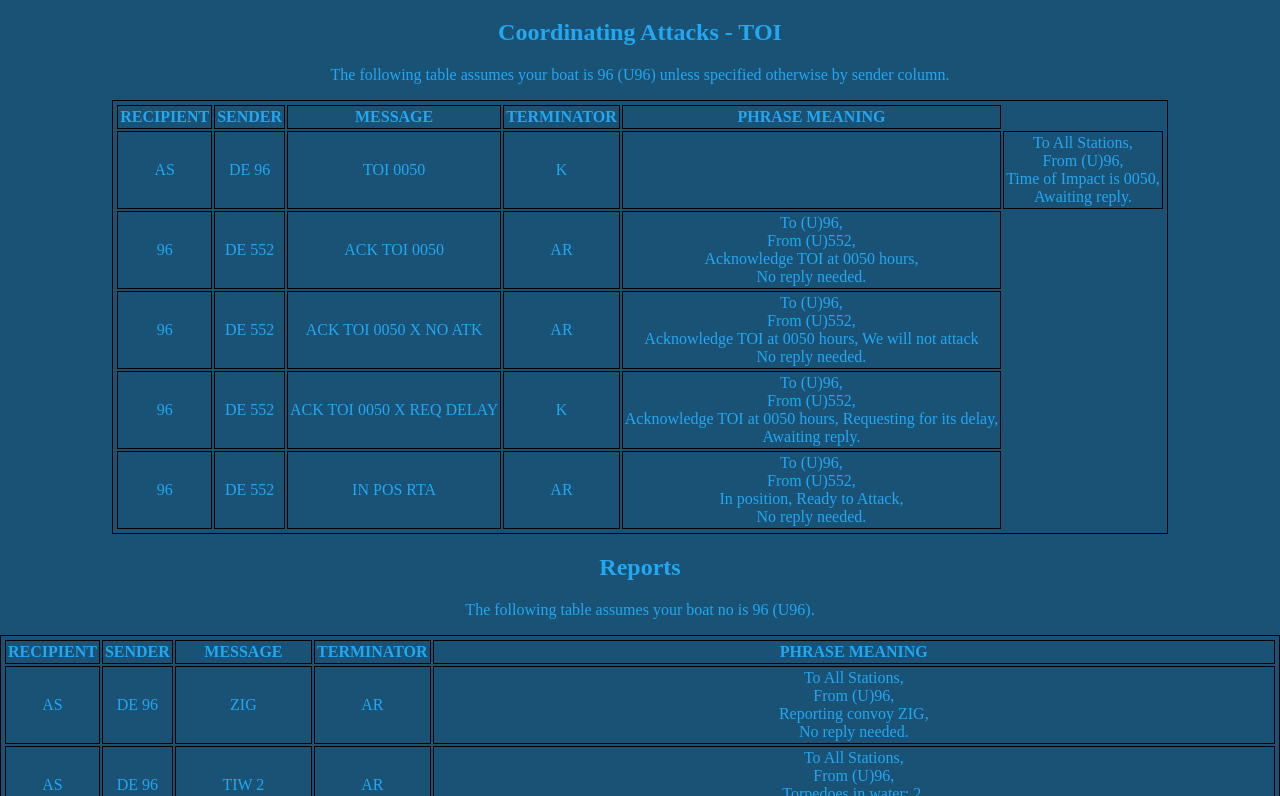
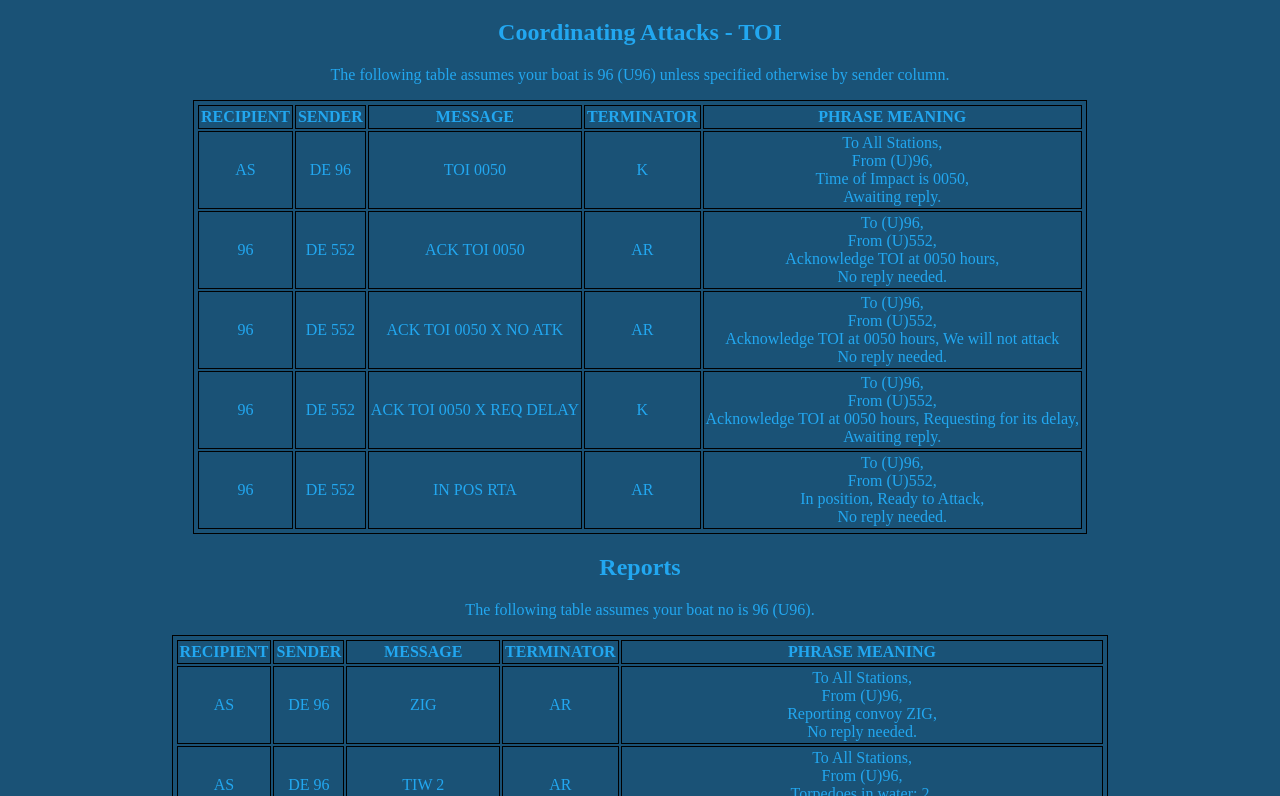
Before and after one commit to GiorgosAthanasopoulos/wolfpack-morse-exercises, a SvelteKit app: page /syntax in a window 1280 px wide. Shown: the part 5024-5820 px from the top of the page. Built offline with nearby package versions, Linux system fonts and the light colour scheme.

Commit message:
added break lines where needed

```diff
--- a/src/routes/syntax/components/Reports.svelte
+++ b/src/routes/syntax/components/Reports.svelte
@@ -39,8 +39,8 @@
 			<td />
 			<td />
 			<td
-				>Crash Dive from 96 (we use last digit to identify sender). We don't follow the syntax
-				because we're in an emergency situation and we'll soon lose radio because of dive.</td
+				>Crash Dive from 96 (we use last digit to identify sender).<br /> We don't follow the syntax
+				because we're in an emergency situation<br /> and we'll soon lose radio because of dive.</td
 			>
 		</tr>
 		<tr>
--- a/src/routes/syntax/components/TOI.svelte
+++ b/src/routes/syntax/components/TOI.svelte
@@ -15,7 +15,7 @@
 			<td>AS</td>
 			<td>DE 96</td>
 			<td>TOI 0050</td>
-			<td>K</td><td /><td
+			<td>K</td><td
 				>To All Stations,<br />From (U)96,<br />Time of Impact is 0050,<br />Awaiting reply.</td
 			>
 		</tr>
```
